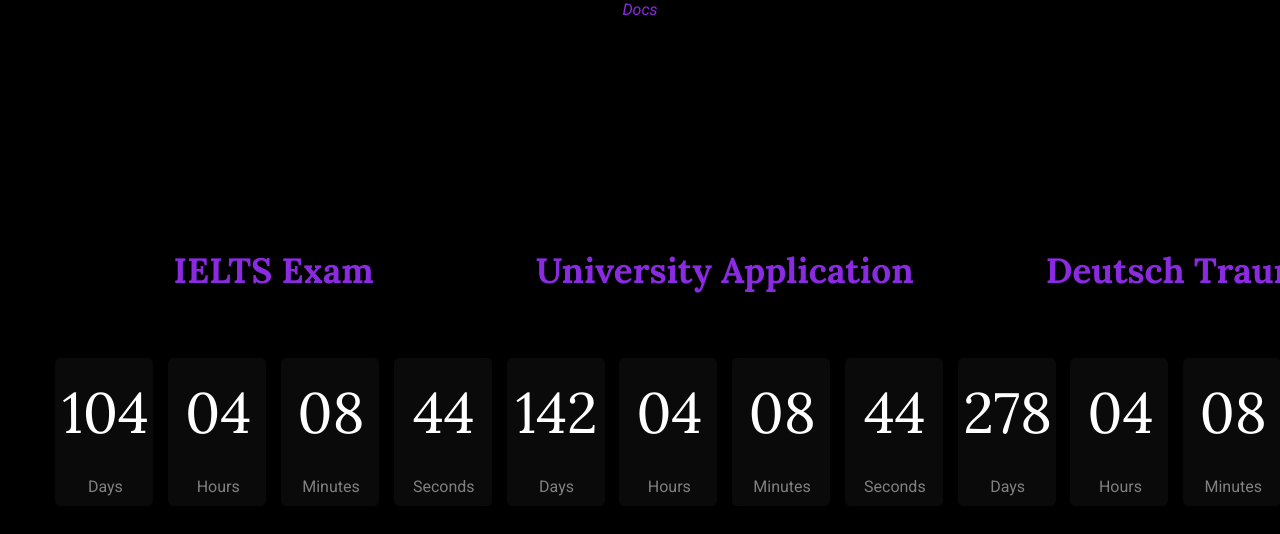
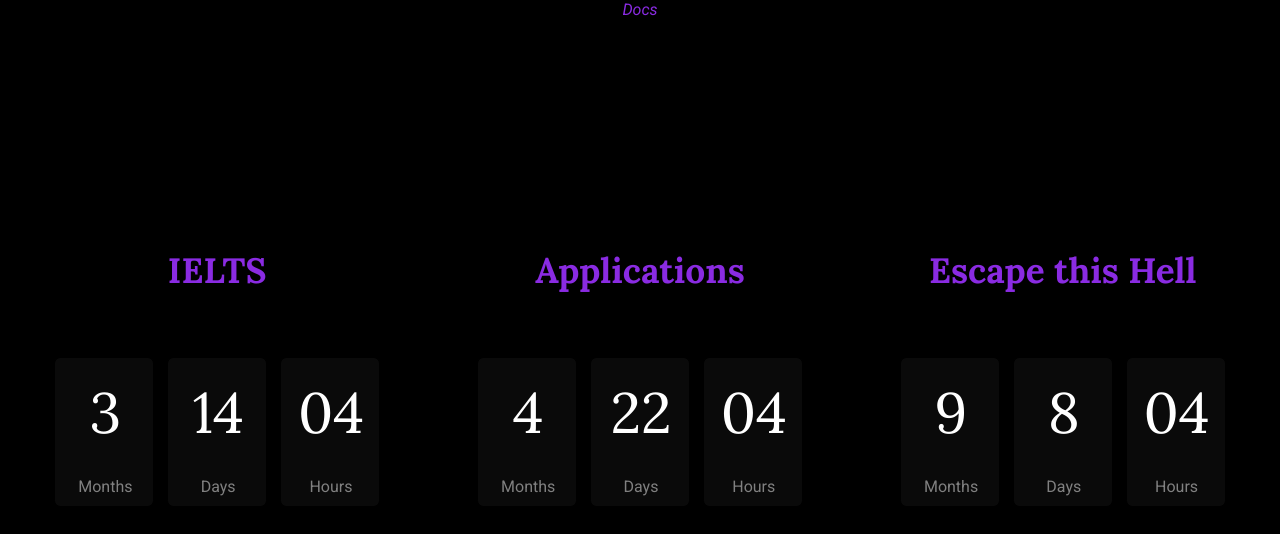
Before and after one commit to akramthedev/die-deutsch-traum, a React (Create React App) app: page / in a window 1280 px wide. Shown: the top 534 px of the page. Built offline with nearby package versions, Linux system fonts and the light colour scheme.

Commit message:
Update Home.jsx

```diff
--- a/src/Home.jsx
+++ b/src/Home.jsx
@@ -13,16 +13,18 @@ const Home = () => {
     const difference = targetDate - now;
 
     if (difference <= 0) {
-      return { days: 0, hours: 0, minutes: 0, seconds: 0 };
+      return { months: 0, days: 0, hours: 0 };
     }
 
     const totalSeconds = Math.floor(difference / 1000);
     const totalDays = Math.floor(totalSeconds / (60 * 60 * 24));
     const hours = Math.floor((totalSeconds % (60 * 60 * 24)) / (60 * 60));
-    const minutes = Math.floor((totalSeconds % (60 * 60)) / 60);
-    const seconds = totalSeconds % 60;
 
-    return { days: totalDays, hours, minutes, seconds };
+    // Approximate months (30.44 days average per month)
+    const months = Math.floor(totalDays / 30.44);
+    const days = totalDays % 30;
+
+    return { months, days, hours };
   };
 
   const [examTimeLeft, setExamTimeLeft] = useState(calculateTimeLeft(examDate));
@@ -40,9 +42,13 @@ const Home = () => {
   }, []);
 
   const formatTime = (timeLeft) => {
-    const { days, hours, minutes, seconds } = timeLeft;
+    const { months, days, hours } = timeLeft;
     return (
       <div className='timer-display'>
+        <button>
+          <span>{months}</span>
+          <span>Months</span>
+        </button>
         <button>
           <span>{days}</span>
           <span>Days</span>
@@ -50,14 +56,6 @@ const Home = () => {
         <button>
           <span>{hours.toString().padStart(2, '0')}</span>
           <span>Hours</span>
-        </button>
-        <button>
-          <span>{minutes.toString().padStart(2, '0')}</span>
-          <span>Minutes</span>
-        </button>
-        <button>
-          <span>{seconds.toString().padStart(2, '0')}</span>
-          <span>Seconds</span>
         </button>
       </div>
     );
@@ -70,19 +68,19 @@ const Home = () => {
       </span>
       <div className="Home2">
         <div className="simo">
-          <h1>IELTS Exam</h1>
+          <h1>IELTS</h1>
           <div className="Timer">
             {formatTime(examTimeLeft)}
           </div>
         </div>
         <div className="simo">
-           <h1>University Application</h1>
+          <h1>Applications</h1>
           <div className="Timer">
             {formatTime(uniTimeLeft)}
           </div>
         </div>
         <div className="simo">
-           <h1>Deutsch Traum</h1>
+          <h1>Escape this Hell</h1>
           <div className="Timer">
             {formatTime(gotodeTimeLeft)}
           </div>
```
Lines whose indentation alone changed are shown as unchanged.
